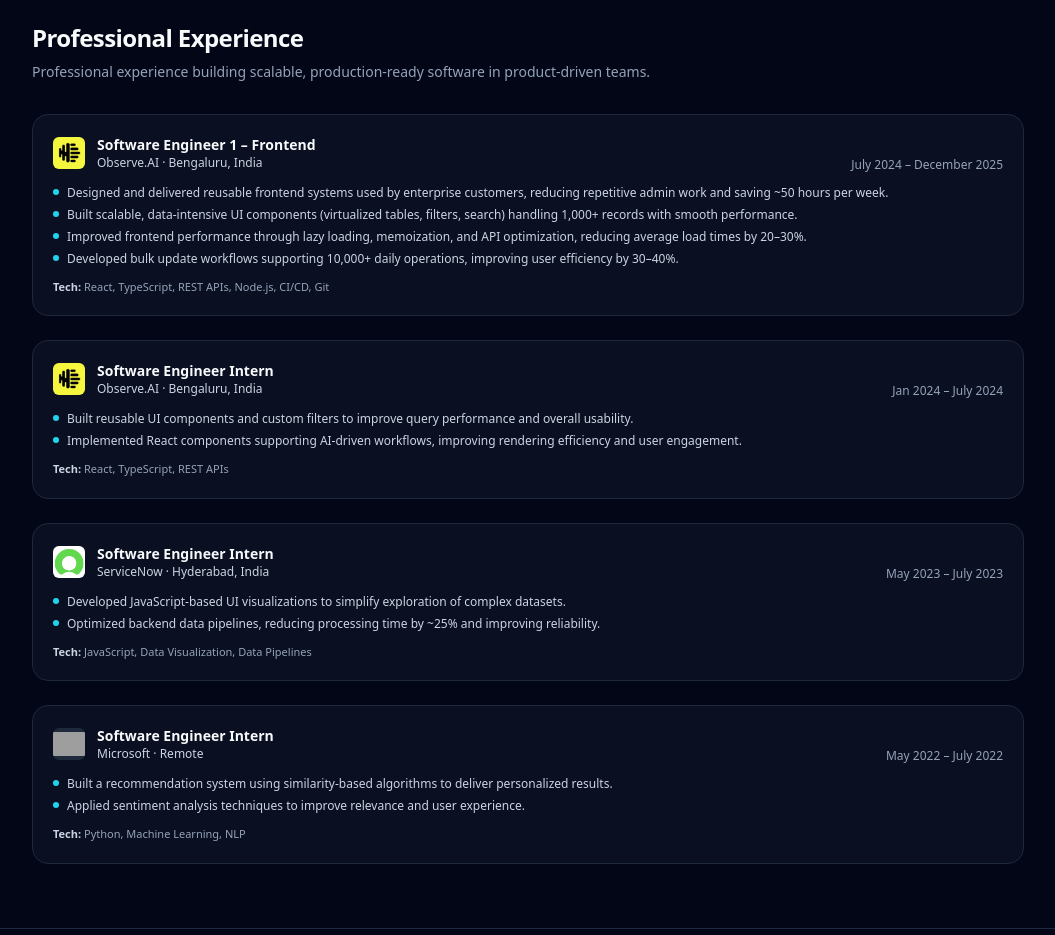
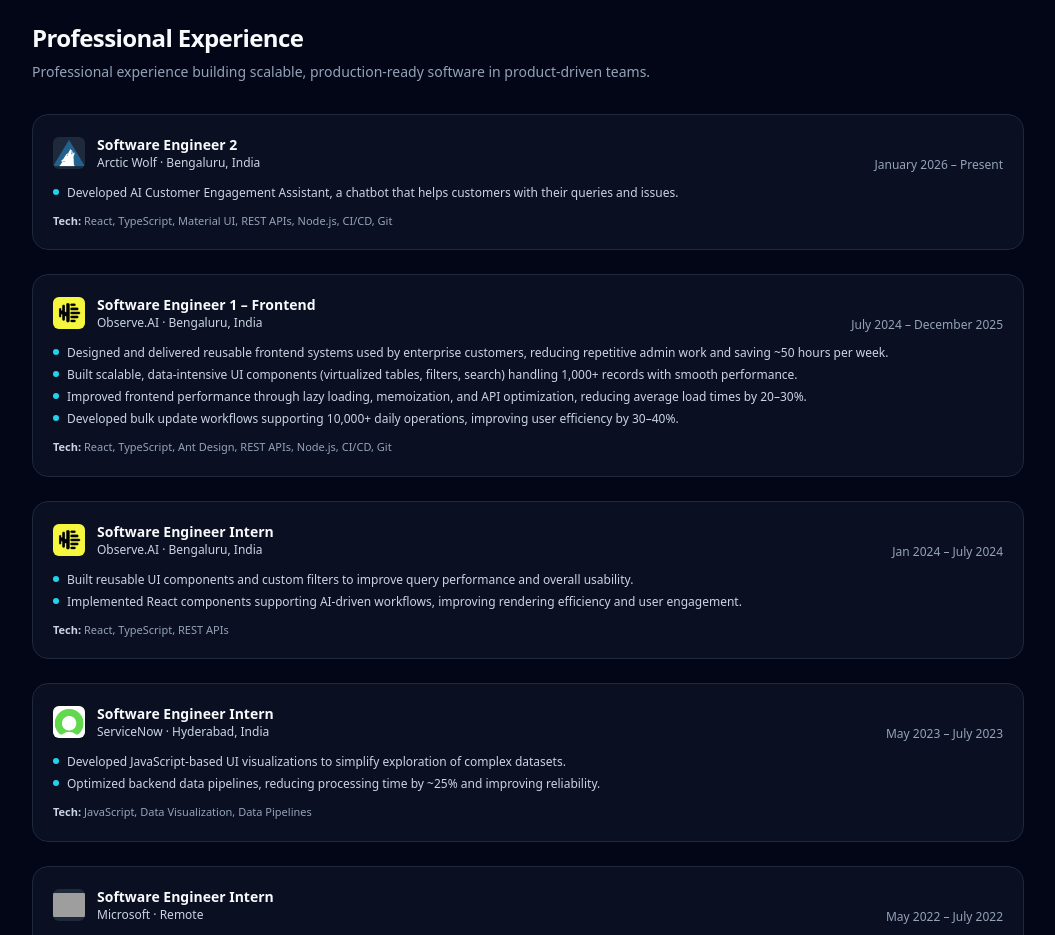
Before and after one commit to Wagisha29/Wagisha-portfolio, a React (Vite) app: page / in a window 1280 px wide. Shown: the part 2920-3855 px from the top of the page, without its empty margins (112-1167 px from the left). Built offline with nearby package versions, Linux system fonts and the light colour scheme; grey boxes are pictures that could not be loaded.

Commit message:
added arctic wolf experience

```diff
--- a/src/components/Experience.jsx
+++ b/src/components/Experience.jsx
@@ -1,5 +1,16 @@
 // src/components/Experience.jsx
 const experiences = [
+  {
+    company: "Arctic Wolf",
+    role: "Software Engineer 2",
+    period: "January 2026 – Present",
+    location: "Bengaluru, India",
+    logo: "arctic-wolf-logo.png",
+    highlights: [
+      "Developed AI Customer Engagement Assistant, a chatbot that helps customers with their queries and issues.",
+      ],
+    tech: "React, TypeScript, Material UI, REST APIs, Node.js, CI/CD, Git",
+  },
   {
     company: "Observe.AI",
     role: "Software Engineer 1 – Frontend",
@@ -12,7 +23,7 @@
       "Improved frontend performance through lazy loading, memoization, and API optimization, reducing average load times by 20–30%.",
       "Developed bulk update workflows supporting 10,000+ daily operations, improving user efficiency by 30–40%.",
     ],
-    tech: "React, TypeScript, REST APIs, Node.js, CI/CD, Git",
+    tech: "React, TypeScript, Ant Design, REST APIs, Node.js, CI/CD, Git",
   },
   {
     company: "Observe.AI",
```
Also changed, not shown: public/arctic-wolf-logo.png (added).
